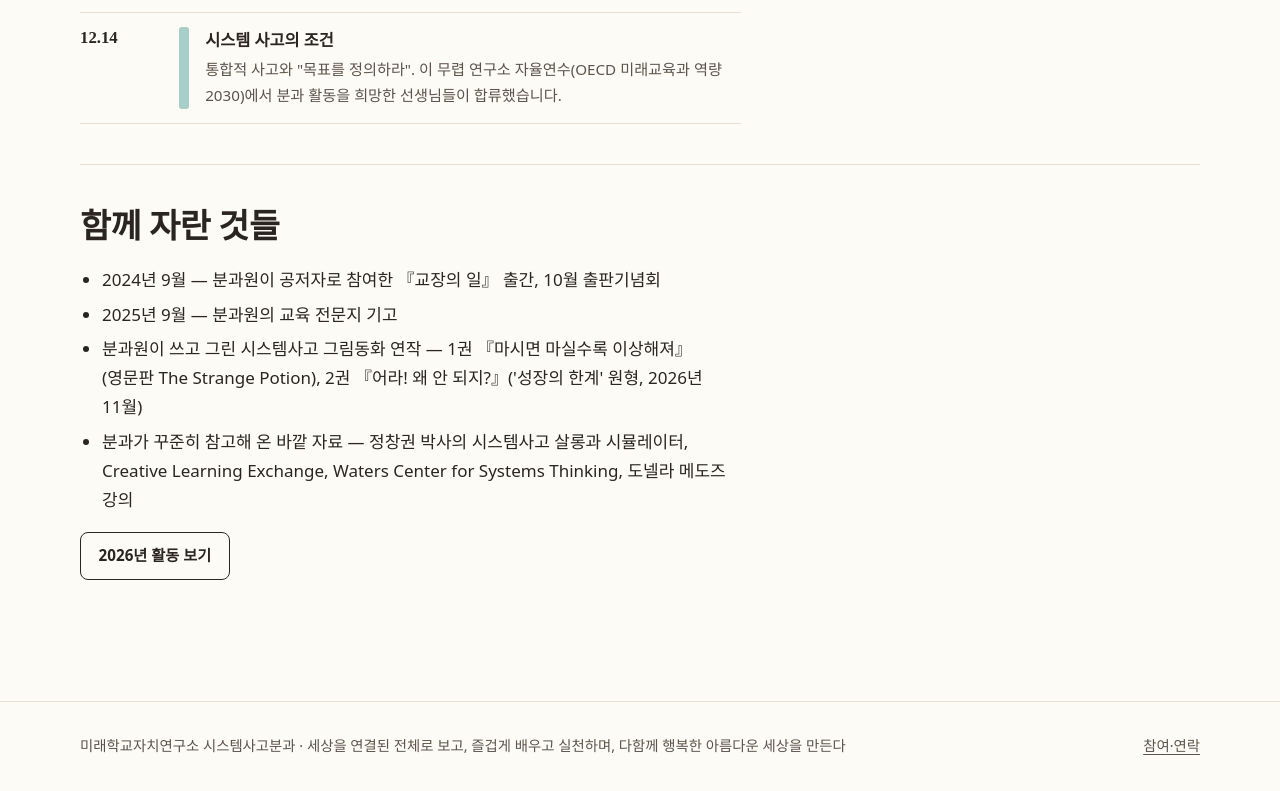
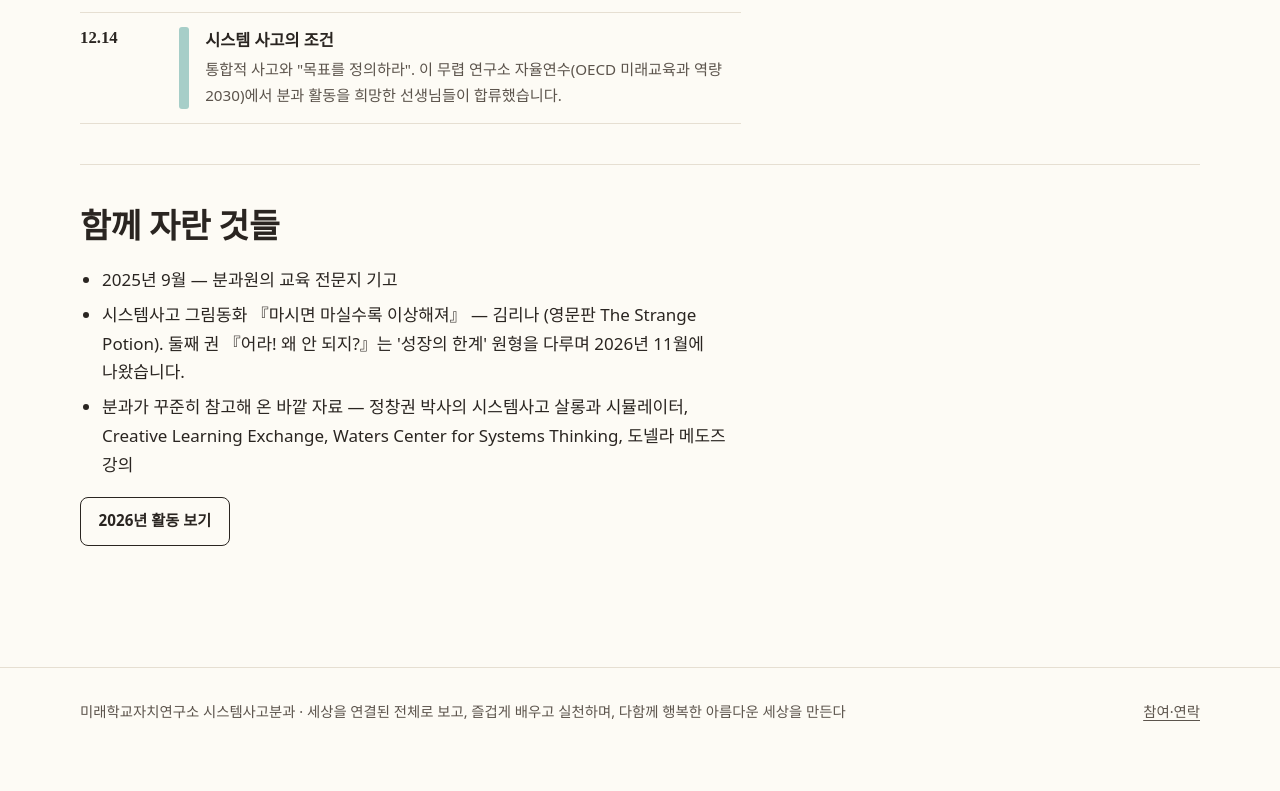
Before and after one commit to ParkHyungGoon/systems-thinking, a plain HTML site: page history.html in a window 1280 px wide. Shown: the part 6216-7007 px from the top of the page. Drawn offline with Linux system fonts and the light colour scheme; a web font is replaced by a local one.

Commit message:
그림동화 저자 표기(김리나), 『교장의 일』 항목 삭제
Co-Authored-By: Claude Fable 5.2 <noreply@anthropic.com>
Claude-Session: https://claude.ai/code/session_01DhS8SaSRa5N8bFaaPAhSRR

```diff
--- a/history.html
+++ b/history.html
@@ -119,9 +119,8 @@
   <section>
     <h2>함께 자란 것들</h2>
     <ul>
-      <li>2024년 9월 — 분과원이 공저자로 참여한 『교장의 일』 출간, 10월 출판기념회</li>
       <li>2025년 9월 — 분과원의 교육 전문지 기고</li>
-      <li>분과원이 쓰고 그린 시스템사고 그림동화 연작 — 1권 『마시면 마실수록 이상해져』(영문판 The Strange Potion), 2권 『어라! 왜 안 되지?』('성장의 한계' 원형, 2026년 11월)</li>
+      <li>시스템사고 그림동화 『마시면 마실수록 이상해져』 — 김리나 (영문판 The Strange Potion). 둘째 권 『어라! 왜 안 되지?』는 '성장의 한계' 원형을 다루며 2026년 11월에 나왔습니다.</li>
       <li>분과가 꾸준히 참고해 온 바깥 자료 — 정창권 박사의 시스템사고 살롱과 시뮬레이터, Creative Learning Exchange, Waters Center for Systems Thinking, 도넬라 메도즈 강의</li>
     </ul>
     <p><a class="btn" href="activities.html">2026년 활동 보기</a></p>
```
Also changed, not shown: activities.html (+1 -1 lines).
